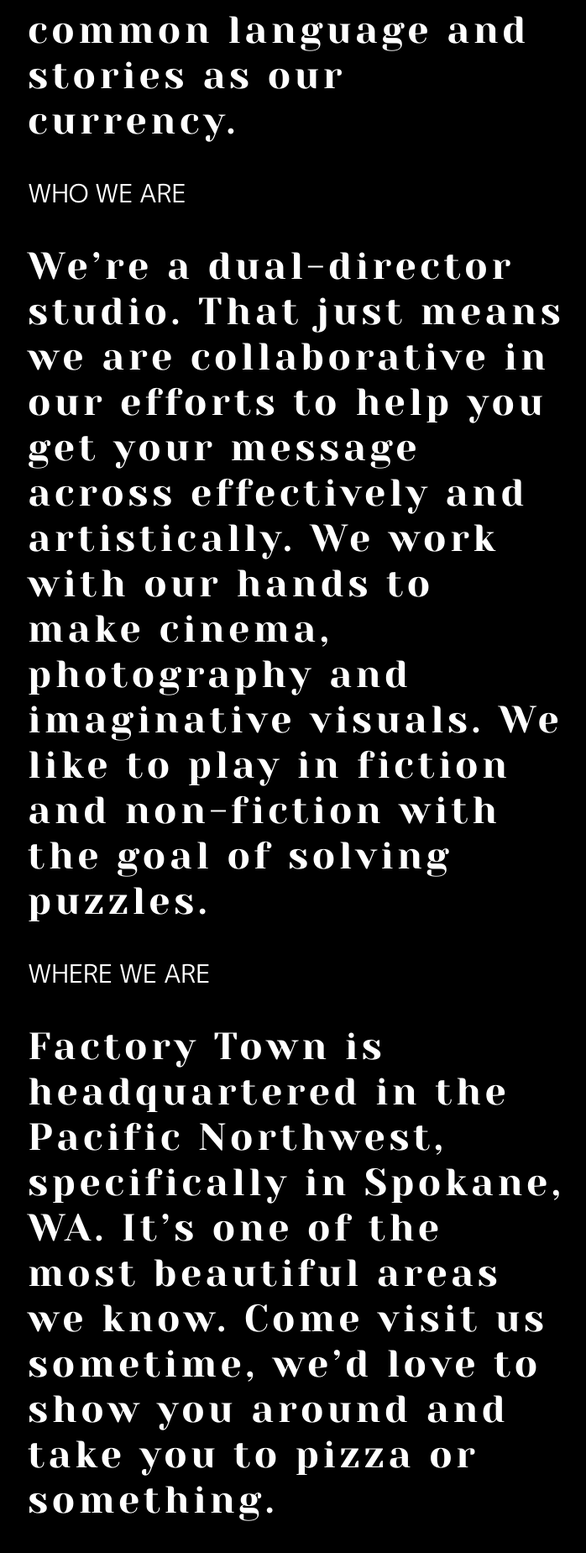
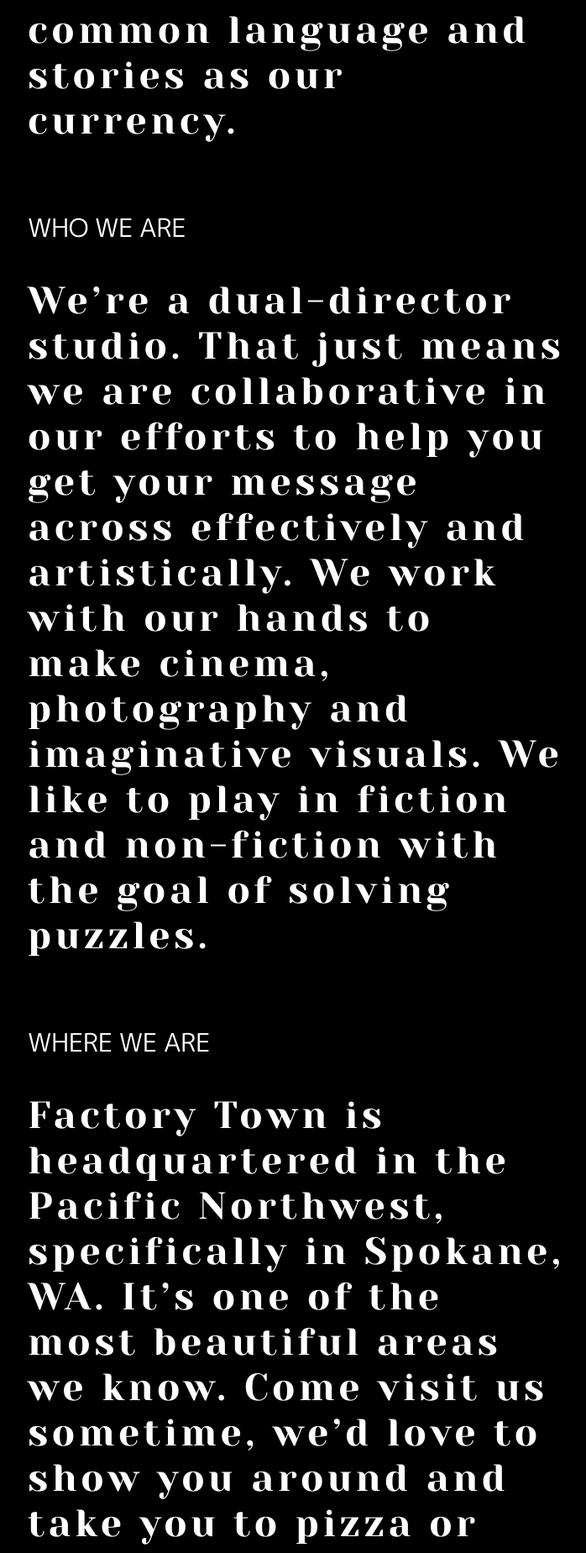
Before and after one commit to factorytown/factorytown.github.io, a Jekyll site: the page built from _pages/about.md, in a window 1280 px wide. Shown: the part 894-2743 px from the top of the page at 84% size, without its empty margins (287-985 px from the left). Built offline with Jekyll 4.4.1, drawn with Linux system fonts in a browser that asks for light colours; nearby versions of some CDN libraries.

Commit message:
Updated About

```diff
--- a/_pages/about.md
+++ b/_pages/about.md
@@ -5,14 +5,17 @@
 ### WHAT WE BELIEVE
 
 ## We're a creative agency founded on the idea that stories are the most valuable commodity we have. We work closely with brands, non-profits, and artists to bring together their their purpose and vision. We see visual art as our common language and stories as our currency.
+<BR>
 
 ### WHO WE ARE
 
 ## We're a dual-director studio. That just means we are collaborative in our efforts to help you get your message across effectively and artistically. We work with our hands to make cinema, photography and imaginative visuals. We like to play in fiction and non-fiction with the goal of solving puzzles.
+<BR>
 
 ### WHERE WE ARE
 
 ## Factory Town is headquartered in the Pacific Northwest, specifically in Spokane, WA. It's one of the most beautiful areas we know. Come visit us sometime, we'd love to show you around and take you to pizza or something.
+<BR>
 
 ### HOW TO FIND US
 
```
